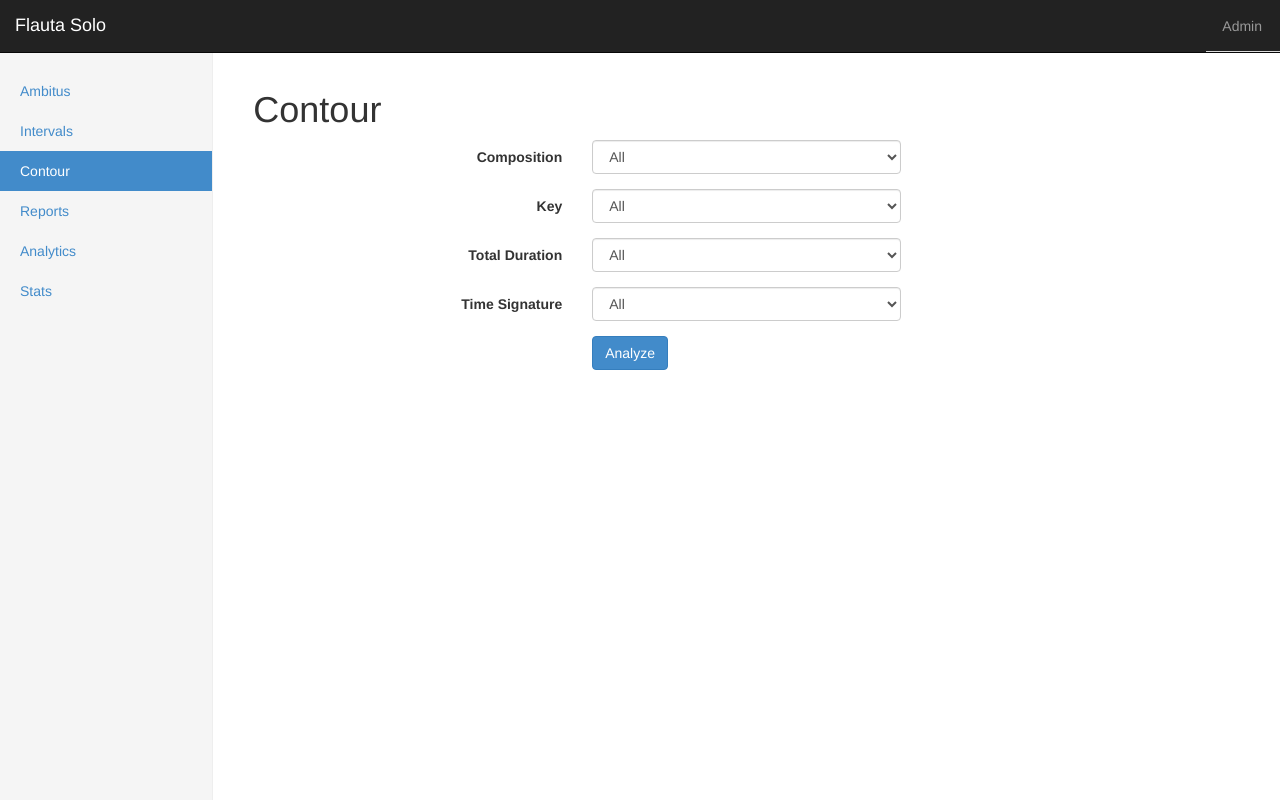
After one commit to msampaio/flauta-solo, a Django app: page /contour/ in a window 1280 px wide. The commit adds this page. Run offline with Django 3.2, Linux system fonts and the light colour scheme; data that the repository does not hold is empty; parts of the project's set-up code (start-up, migrations or seed data) failed here and were passed over; some libraries are stand-ins or nearby versions.

Commit message:
Add views, computation, templates, url and functions for contour

```diff
--- a/analysis/computation/utils.py
+++ b/analysis/computation/utils.py
@@ -67,3 +67,7 @@ def get_music_data_attrib(compositions, attrib):
     for composition in compositions:
         seq.extend(getattr(composition.music_data, attrib))
     return seq
+
+def comparison(pair):
+    a, b = pair
+    return (a > b) - (a < b)
--- a/analysis/templates/base.html
+++ b/analysis/templates/base.html
@@ -52,6 +52,7 @@
           <ul class="nav nav-sidebar">
             <li id="ambitus"><a href="{% url "ambitus" %}">Ambitus</a></li>
             <li id="intervals"><a href="{% url "intervals" %}">Intervals</a></li>
+            <li id="contour"><a href="{% url "contour" %}">Contour</a></li>
             <li id="reports"><a href="#">Reports</a></li>
             <li id="analytics"><a href="#">Analytics</a></li>
             <li id="analytics"><a href="{% url "stats" %}">Stats</a></li>
--- /dev/null
+++ b/analysis/templates/contour.html
@@ -0,0 +1,77 @@
+{% extends "base.html" %}
+
+{% block title %}
+    Flauta Solo | Contour
+{% endblock %}
+
+
+{% block body %}
+    <h1>Contour</h1>
+
+    <form class="form-horizontal" action='{% url "contour" %}' method="post">
+        {% csrf_token %}
+        <fieldset>
+            <div class="form-group">
+                <label class="col-md-4 control-label" for="select-composition">Composition</label>
+
+                <div class="col-md-4">
+                    <select id="composition" name="select-composition" class="form-control">
+                        <option value="all">All</option>
+                        {% for composition in compositions %}
+                            <option value="{{ composition.title }}">{{ composition.title }}</option>
+                        {% endfor %}
+                    </select>
+                </div>
+            </div>
+
+            <div class="form-group">
+                <label class="col-md-4 control-label" for="select-key">Key</label>
+
+                <div class="col-md-4">
+                    <select id="select-key" name="select-key" class="form-control">
+                    {% include "_options.html" with items=keys %}
+                    </select>
+                </div>
+            </div>
+
+            <div class="form-group">
+                <label class="col-md-4 control-label" for="select-duration">Total Duration</label>
+
+                <div class="col-md-4">
+                    <select id="select-duration" name="select-duration" class="form-control">
+                    {% include "_options.html" with items=durations %}
+                    </select>
+                </div>
+            </div>
+
+            <div class="form-group">
+                <label class="col-md-4 control-label" for="select-time-signature">Time Signature</label>
+
+                <div class="col-md-4">
+                    <select id="select-time-signature" name="select-time-signature" class="form-control">
+                    {% include "_options.html" with items=signatures %}
+                    </select>
+                </div>
+            </div>
+
+            <div class="form-group">
+                <label class="col-md-4 control-label" for="submit"></label>
+
+                <div class="col-md-4">
+                    <button id="submit" name="submit" class="btn btn-primary">Analyze</button>
+                </div>
+            </div>
+
+        </fieldset>
+    </form>
+
+{% endblock %}
+
+{% block javascript %}
+    <script>
+        $(document).ready(function () {
+            $(".nav li").removeClass("active");
+            $('#contour').addClass('active');
+        });
+    </script>
+{% endblock %}
--- a/analysis/views.py
+++ b/analysis/views.py
@@ -6,6 +6,7 @@ from django.shortcuts import render_to_response
 from analysis.models import MusicData, Composition
 from analysis.computation import ambitus
 from analysis.computation import intervals
+from analysis.computation import contour
 
 
 def home(request):
@@ -111,6 +112,42 @@ def show_intervals(request):
     return render(request, 'intervals.html', args)
 
 
+def show_contour(request):
+    def uniq_items_in_model(item, model=MusicData):
+        items = model.objects.values(item).distinct().order_by(item)
+        return [x[item] for x in items]
+
+    def select_filter(name, item, arguments, template='music_data__%s'):
+        if item != "all":
+            arguments[template % name] = item
+
+    if request.method == 'POST':
+        kwargs = {}
+
+        title = request.POST['select-composition']
+        key = request.POST['select-key']
+        total_duration = request.POST['select-duration']
+        time_signature = request.POST['select-time-signature']
+
+        select_filter('title', title, kwargs, template='%s')
+        select_filter('key', key, kwargs)
+        select_filter('total_duration', total_duration, kwargs)
+        select_filter('time_signature', time_signature, kwargs)
+
+        compositions = Composition.objects.filter(**kwargs)
+
+        args = contour.analysis(compositions)
+
+        return render(request, 'contour_result.html', args)
+
+    args = {'compositions': uniq_items_in_model('title', Composition),
+            'keys': uniq_items_in_model('key'),
+            'durations': uniq_items_in_model('total_duration'),
+            'signatures': uniq_items_in_model('time_signature'),
+    }
+    return render(request, 'contour.html', args)
+
+
 def stats(request):
     args = {
         'number_music_data': MusicData.objects.count(),
--- a/flute/urls.py
+++ b/flute/urls.py
@@ -8,6 +8,7 @@ urlpatterns = patterns('',
     url(r'^login/$', 'analysis.views.login_user', name='login_user'),
     url(r'^ambitus/$', 'analysis.views.show_ambitus', name='ambitus'),
     url(r'^intervals/$', 'analysis.views.show_intervals', name='intervals'),
+    url(r'^contour/$', 'analysis.views.show_contour', name='contour'),
     url(r'^dashboard/$', 'analysis.views.dashboard', name='dashboard'),
     url(r'^stats/$', 'analysis.views.stats', name='stats'),
     url(r'^admin/', include(admin.site.urls)),
```
Also changed, not shown: analysis/computation/contour.py (added, +93 -0 lines), analysis/templates/contour_result.html (added, +69 -0 lines).
